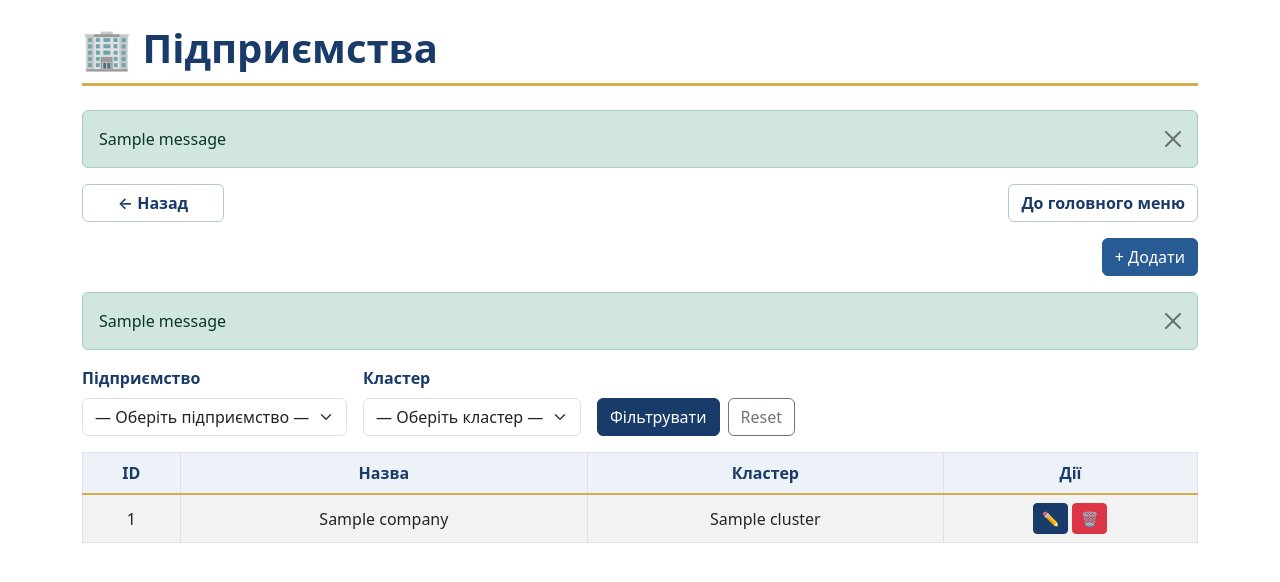
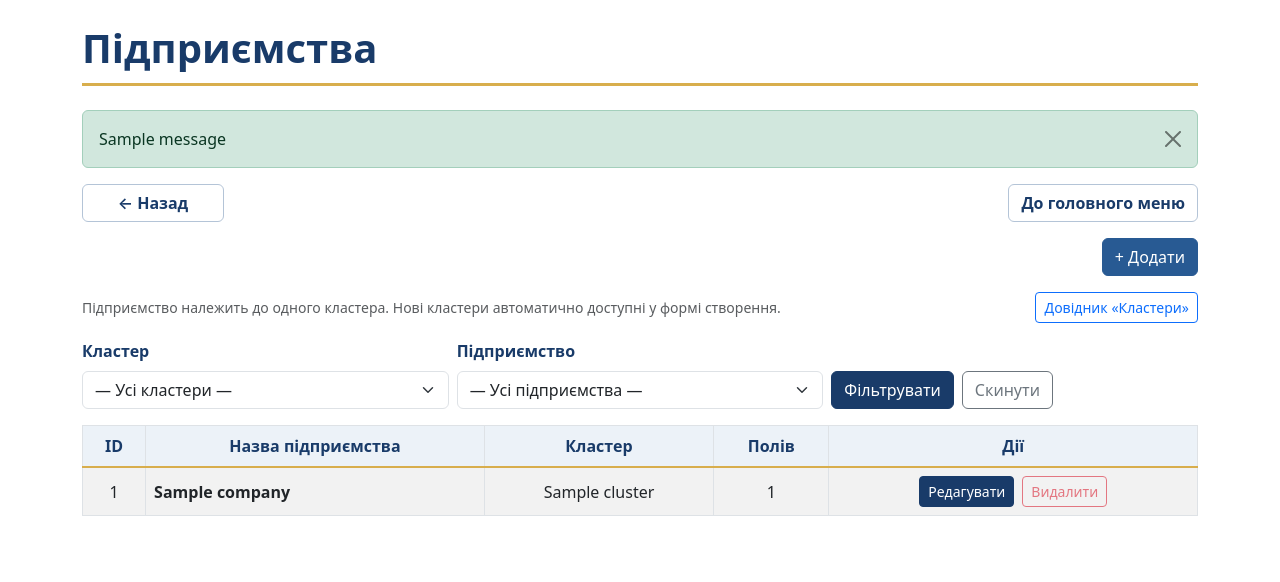
Before and after one commit to maksymvasylyna/agro_erp, a Flask app: page /companies in a window 1280 px wide. Shown: the top 582 px of the page. Run offline with Flask 3, Linux system fonts and the light colour scheme; tables that the repository leaves empty hold one stand-in row (values such as "Sample post"); one stand-in notice (Sample message) is shown; some libraries are stand-ins or nearby versions.

Commit message:
refactor(reference): validate company-cluster links and guard all dependent data

```diff
--- a/modules/reference/companies/forms.py
+++ b/modules/reference/companies/forms.py
@@ -1,61 +1,73 @@
+"""Company reference forms: keep companies linked to valid clusters."""
 from flask_wtf import FlaskForm
+from sqlalchemy import func
 from wtforms import StringField, SubmitField
-from wtforms.validators import DataRequired, ValidationError
+from wtforms.validators import DataRequired, Length, ValidationError
 from wtforms_sqlalchemy.fields import QuerySelectField
-from sqlalchemy import func
 
 from modules.reference.clusters.models import Cluster
 from modules.reference.companies.models import Company
 
 
+def normalize_company_name(value):
+    return " ".join((value or "").split())
+
+
 def cluster_query():
-    # Сортуємо для зручності у випадаючому списку
     return Cluster.query.order_by(Cluster.name).all()
 
 
 class CompanyForm(FlaskForm):
-    """
-    Форма створення/редагування компанії.
-    ПРИ РЕДАГУВАННІ передавай obj_id=company.id, щоб не глючив дубль на себе.
-    """
-    name = StringField('Назва', validators=[DataRequired()])
+    name = StringField(
+        "Назва підприємства",
+        filters=[normalize_company_name],
+        validators=[
+            DataRequired(message="Вкажіть назву підприємства."),
+            Length(max=100, message="Назва не може перевищувати 100 символів."),
+        ],
+    )
     cluster = QuerySelectField(
-        'Кластер',
+        "Кластер",
         query_factory=cluster_query,
-        get_label='name',
+        get_label="name",
         allow_blank=True,
-        blank_text='— Оберіть кластер —'
+        blank_text="— Оберіть кластер —",
+        validators=[DataRequired(message="Оберіть кластер для підприємства.")],
     )
-    submit = SubmitField('Зберегти')
+    submit = SubmitField("Зберегти")
 
     def __init__(self, *args, **kwargs):
-        self.obj_id = kwargs.pop('obj_id', None)  # id поточного запису під час редагування
+        self.obj_id = kwargs.pop("obj_id", None)
         super().__init__(*args, **kwargs)
 
     def validate_name(self, field):
-        name = (field.data or '').strip()
+        name = normalize_company_name(field.data)
         if not name:
             return
-        q = Company.query.filter(func.lower(Company.name) == func.lower(name))
-        if self.obj_id:
-            q = q.filter(Company.id != self.obj_id)
-        if q.first():
-            raise ValidationError('Компанія з такою назвою вже існує.')
+        query = Company.query.filter(func.lower(Company.name) == name.lower())
+        if self.obj_id is not None:
+            query = query.filter(Company.id != self.obj_id)
+        if query.first() is not None:
+            raise ValidationError("Підприємство з такою назвою вже існує.")
 
 
 class CompanyFilterForm(FlaskForm):
     name = QuerySelectField(
-        'Підприємство',
+        "Підприємство",
         query_factory=lambda: Company.query.order_by(Company.name).all(),
-        get_label='name',
+        get_label="name",
         allow_blank=True,
-        blank_text='— Оберіть підприємство —'
+        blank_text="— Усі підприємства —",
     )
     cluster = QuerySelectField(
-        'Кластер',
+        "Кластер",
         query_factory=cluster_query,
-        get_label='name',
+        get_label="name",
         allow_blank=True,
-        blank_text='— Оберіть кластер —'
+        blank_text="— Усі кластери —",
     )
-    submit = SubmitField('Фільтрувати')
+    submit = SubmitField("Фільтрувати")
+
+
+class CompanyDeleteForm(FlaskForm):
+    """Flask-WTF CSRF validation for deleting a company with no dependencies."""
--- a/modules/reference/companies/routes.py
+++ b/modules/reference/companies/routes.py
@@ -1,97 +1,152 @@
-from flask import Blueprint, render_template, redirect, url_for, request, flash
+"""Companies as reference records shared by fields, plans and purchasing."""
+from flask import Blueprint, flash, redirect, render_template, request, url_for
+from sqlalchemy import func
 from sqlalchemy.exc import IntegrityError
+from sqlalchemy.orm import joinedload
+
 from extensions import db
+from modules.reference.clusters.models import Cluster
 from modules.reference.companies.models import Company
-from modules.reference.companies.forms import CompanyForm, CompanyFilterForm
+from modules.reference.fields.field_models import Field
+from modules.reference.warehouses.models import Warehouse
 
-companies_bp = Blueprint('companies', __name__, template_folder='templates')
+from .forms import CompanyDeleteForm, CompanyFilterForm, CompanyForm
 
-@companies_bp.route('/companies')
+companies_bp = Blueprint("companies", __name__, template_folder="templates")
+
+# Known foreign-key consumers of companies. Restrict deletion, never cascade.
+_DEPENDENCIES = (
+    ("полів", Field.company_id),
+    ("складів", Warehouse.company_id),
+)
+
+
+def _dependency_counts():
+    # Import downstream consumers lazily to avoid initialization cycles while
+    # Flask registers the companies and shipping blueprints.
+    from modules.purchases.payer_allocation.models import PayerAllocation
+    from modules.purchases.payments.models import PaymentInbox
+    from modules.requests.shipments.models import ShipmentRequestItem
+
+    refs = _DEPENDENCIES + (
+        ("розподілів закупівель", PayerAllocation.company_id),
+        ("проплат", PaymentInbox.company_id),
+        ("рядків заявок", ShipmentRequestItem.consumer_company_id),
+    )
+    counts = {}
+    for label, column in refs:
+        for company_id, amount in (
+            db.session.query(column, func.count())
+            .filter(column.isnot(None))
+            .group_by(column)
+            .all()
+        ):
+            if amount:
+                counts.setdefault(company_id, {})[label] = amount
+    return counts
+
+
+def _form_page(form, title, field_count=0):
+    return render_template(
+        "companies/form.html",
+        form=form,
+        title=title,
+        field_count=field_count,
+        has_clusters=bool(Cluster.query.first()),
+    )
+
+
+@companies_bp.route("/companies")
 def index():
     form = CompanyFilterForm(request.args)
-    query = Company.query
+    query = Company.query.options(joinedload(Company.cluster))
 
     if form.name.data:
-        query = query.filter_by(id=form.name.data.id)  # ✅ фільтр по вибраній компанії
+        query = query.filter(Company.id == form.name.data.id)
     if form.cluster.data:
-        query = query.filter_by(cluster_id=form.cluster.data.id)
+        query = query.filter(Company.cluster_id == form.cluster.data.id)
 
     companies = query.order_by(Company.name).all()
-
-    items = [
-        (
-            c.id,
-            c.name,
-            c.cluster.name if c.cluster else '—',
-            url_for('companies.edit', id=c.id),
-            url_for('companies.delete', id=c.id)
-        )
-        for c in companies
-    ]
-
     return render_template(
-        'companies/index.html',
+        "companies/index.html",
         form=form,
-        items=items,
-        title='Підприємства',
-        header='🏢 Підприємства',
-        create_url=url_for('companies.create')
+        companies=companies,
+        dependencies=_dependency_counts(),
+        delete_form=CompanyDeleteForm(),
+        create_url=url_for("companies.create"),
     )
 
-@companies_bp.route('/companies/create', methods=['GET', 'POST'])
+
+@companies_bp.route("/companies/create", methods=["GET", "POST"])
 def create():
     form = CompanyForm()
+    if form.validate_on_submit():
+        company = Company(name=form.name.data, cluster_id=form.cluster.data.id)
+        try:
+            db.session.add(company)
+            db.session.commit()
+        except IntegrityError:
+            db.session.rollback()
+            form.name.errors.append("Не вдалося зберегти підприємство: перевірте унікальність і зв'язки.")
+        else:
+            flash("Підприємство додано.", "success")
+            return redirect(url_for("companies.index"))
+    return _form_page(form, "Нове підприємство")
+
+
+@companies_bp.route("/companies/edit/<int:id>", methods=["GET", "POST"])
+def edit(id):
+    company = Company.query.get_or_404(id)
+    form = CompanyForm(obj=company, obj_id=company.id)
+    field_count = Field.query.filter_by(company_id=company.id).count()
 
     if form.validate_on_submit():
-        new_company = Company(
-            name=(form.name.data or '').strip(),
-            cluster=form.cluster.data  # QuerySelectField повертає об’єкт або None
+        if form.cluster.data.id != company.cluster_id and field_count:
+            # Legacy fields carry both company_id and cluster_id: changing only
+            # the company would create contradictory links. Reassign fields first.
+            form.cluster.errors.append(
+                f"До підприємства прив'язано {field_count} полів. "
+                "Спочатку перенесіть поля, і лише після цього змінюйте кластер."
+            )
+        else:
+            company.name = form.name.data
+            company.cluster_id = form.cluster.data.id
+            try:
+                db.session.commit()
+            except IntegrityError:
+                db.session.rollback()
+                form.name.errors.append("Не вдалося зберегти зміни: перевірте зв'язки.")
+            else:
+                flash("Підприємство оновлено.", "success")
+                return redirect(url_for("companies.index"))
+
+    return _form_page(form, "Редагувати підприємство", field_count=field_count)
+
+
+@companies_bp.route("/companies/delete/<int:id>", methods=["POST"])
+def delete(id):
+    form = CompanyDeleteForm()
+    if not form.validate_on_submit():
+        flash("Невірне або прострочене підтвердження видалення.", "warning")
+        return redirect(url_for("companies.index"))
+
+    company = Company.query.get_or_404(id)
+    linked = _dependency_counts().get(company.id, {})
+    if linked:
+        details = ", ".join(f"{label} — {value}" for label, value in linked.items())
+        flash(
+            f"Підприємство «{company.name}» використовується ({details}). "
+            "Спочатку змініть прив'язки; видалення заблоковано.",
+            "warning",
         )
-        db.session.add(new_company)
-        try:
-            db.session.commit()
-            flash('Підприємство додано успішно.', 'success')
-            return redirect(url_for('companies.index'))
-        except IntegrityError:
-            db.session.rollback()
-            # Страхуємося на випадок гонки або різниці в регістрі
-            form.name.errors.append('Компанія з такою назвою вже існує (БД).')
+        return redirect(url_for("companies.index"))
 
-    return render_template(
-        'companies/form.html',
-        form=form,
-        title='Нове підприємство',
-        header='➕ Нове підприємство'
-    )
-
-@companies_bp.route('/companies/edit/<int:id>', methods=['GET', 'POST'])
-def edit(id):
-    company = Company.query.get_or_404(id)
-    # важливо: передати obj_id, щоб валідатор не вважав поточний запис дублем
-    form = CompanyForm(obj=company, obj_id=company.id)
-
-    if form.validate_on_submit():
-        company.name = (form.name.data or '').strip()
-        company.cluster = form.cluster.data
-        try:
-            db.session.commit()
-            flash('Зміни збережено.', 'success')
-            return redirect(url_for('companies.index'))
-        except IntegrityError:
-            db.session.rollback()
-            form.name.errors.append('Компанія з такою назвою вже існує (БД).')
-
-    return render_template(
-        'companies/form.html',
-        form=form,
-        title='Редагування підприємства',
-        header='✏️ Редагування підприємства'
-    )
-
-@companies_bp.route('/companies/delete/<int:id>', methods=['POST'])
-def delete(id):
-    company = Company.query.get_or_404(id)
-    db.session.delete(company)
-    db.session.commit()
-    flash('Підприємство видалено.', 'warning')
-    return redirect(url_for('companies.index'))
+    try:
+        db.session.delete(company)
+        db.session.commit()
+    except IntegrityError:
+        db.session.rollback()
+        flash("Підприємство має пов'язані дані й не може бути видалене.", "warning")
+    else:
+        flash("Підприємство видалено.", "info")
+    return redirect(url_for("companies.index"))
--- a/modules/reference/companies/templates/companies/index.html
+++ b/modules/reference/companies/templates/companies/index.html
@@ -1,78 +1,68 @@
 {% extends 'reference/_index_base.html' %}
 
-{% block title %}Підприємства{% endblock %}
-{% block header %}🏢 Підприємства{% endblock %}
+{% block title_text %}Підприємства{% endblock %}
+{% block header_text %}Підприємства{% endblock %}
 
 {% block before_table %}
-  {# Flash-повідомлення (перенеси в _index_base.html, якщо хочеш мати глобально) #}
-  {% with messages = get_flashed_messages(with_categories=true) %}
-    {% if messages %}
-      <div class="mb-3">
-        {% for category, message in messages %}
-          <div class="alert alert-{{ 'warning' if category in ['warning', 'error'] else category }} alert-dismissible fade show" role="alert">
-            {{ message }}
-            <button type="button" class="btn-close" data-bs-dismiss="alert" aria-label="Close"></button>
+  <div class="d-flex flex-wrap justify-content-between align-items-center gap-2 mb-3">
+    <p class="text-muted small mb-0">
+      Підприємство належить до одного кластера. Нові кластери автоматично доступні у формі створення.
+    </p>
+    <a href="{{ url_for('clusters.index') }}" class="btn btn-outline-primary btn-sm">Довідник «Кластери»</a>
   </div>
-        {% endfor %}
-      </div>
-    {% endif %}
-  {% endwith %}
 {% endblock %}
 
 {% block filter_form %}
-<form method="get" class="d-flex flex-wrap gap-3 mb-3">
-  {{ form.hidden_tag() }}
-
-  <div>
+  <form method="get" action="{{ url_for('companies.index') }}" class="row g-2 align-items-end mb-3">
+    <div class="col-sm-6 col-lg-4">
+      {{ form.cluster.label(class="form-label") }}
+      {{ form.cluster(class="form-select") }}
+    </div>
+    <div class="col-sm-6 col-lg-4">
       {{ form.name.label(class="form-label") }}
-    {{ form.name(class="form-select" + (" is-invalid" if form.name.errors else "")) }}
-    {% for err in form.name.errors %}
-      <div class="invalid-feedback d-block">{{ err }}</div>
-    {% endfor %}
+      {{ form.name(class="form-select") }}
     </div>
-
-  <div>
-    {{ form.cluster.label(class="form-label") }}
-    {{ form.cluster(class="form-select" + (" is-invalid" if form.cluster.errors else "")) }}
-    {% for err in form.cluster.errors %}
-      <div class="invalid-feedback d-block">{{ err }}</div>
-    {% endfor %}
-  </div>
-
-  <div class="align-self-end d-flex gap-2">
+    <div class="col-sm-12 col-lg-4 d-flex gap-2">
       {{ form.submit(class="btn btn-primary") }}
-    <a href="{{ url_for('companies.index') }}" class="btn btn-outline-secondary">Reset</a>
+      <a href="{{ url_for('companies.index') }}" class="btn btn-outline-secondary">Скинути</a>
     </div>
   </form>
 {% endblock %}
 
 {% block table_headers %}
   <th>ID</th>
-  <th>Назва</th>
+  <th>Назва підприємства</th>
   <th>Кластер</th>
-  <th class="text-center">Дії</th>
+  <th>Полів</th>
+  <th>Дії</th>
 {% endblock %}
 
 {% block table_rows %}
-  {% for id, name, cluster_name, edit_url, delete_url in items %}
+  {% for company in companies %}
+    {% set linked = dependencies.get(company.id, {}) %}
     <tr>
-    <td>{{ id }}</td>
-    <td>{{ name }}</td>
-    <td>{{ cluster_name }}</td>
-    <td class="text-center">
-      <a href="{{ edit_url }}" class="btn btn-sm btn-primary" title="Редагувати">✏️</a>
-      <form action="{{ delete_url }}" method="post" style="display:inline-block;" onsubmit="return confirm('Підтвердити видалення?')">
-        {# Якщо використовується Flask-WTF CSRFProtect — додай токен: #}
-        {% if csrf_token %}
-          <input type="hidden" name="csrf_token" value="{{ csrf_token() }}">
+      <td>{{ company.id }}</td>
+      <td class="text-start fw-semibold">{{ company.name }}</td>
+      <td>{{ company.cluster.name if company.cluster else '—' }}</td>
+      <td>{{ linked.get('полів', 0) }}</td>
+      <td>
+        <div class="d-flex flex-wrap justify-content-center gap-2">
+          <a href="{{ url_for('companies.edit', id=company.id) }}"
+             class="btn btn-sm btn-primary" aria-label="Редагувати {{ company.name }}">Редагувати</a>
+          {% if linked %}
+            <button type="button" class="btn btn-sm btn-outline-danger" disabled
+                    title="Підприємство використовується в інших модулях">Видалити</button>
+          {% else %}
+            <form method="post" action="{{ url_for('companies.delete', id=company.id) }}"
+                  onsubmit="return confirm('Видалити підприємство «{{ company.name }}»?');">
+              {{ delete_form.hidden_tag() }}
+              <button type="submit" class="btn btn-sm btn-outline-danger">Видалити</button>
+            </form>
           {% endif %}
-        <button type="submit" class="btn btn-sm btn-danger" title="Видалити">🗑️</button>
-      </form>
+        </div>
       </td>
     </tr>
   {% else %}
-  <tr>
-    <td colspan="4" class="text-center text-muted">Даних немає</td>
-  </tr>
+    <tr><td colspan="5" class="text-muted">Підприємств за вибраними фільтрами немає.</td></tr>
   {% endfor %}
 {% endblock %}
```
Also changed, not shown: modules/reference/companies/templates/companies/form.html (+28 -41 lines). Lines whose indentation alone changed are shown as unchanged.
